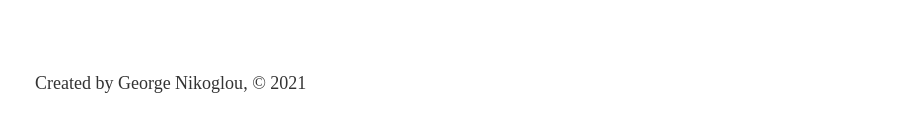
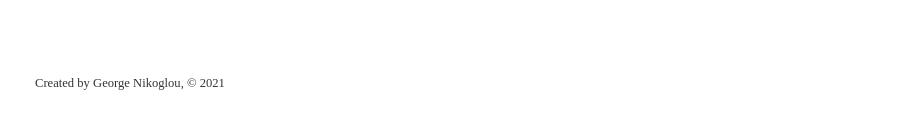
Before and after one commit to nison79/g-bootcamp, a Gatsby site: page / in a window 1280 px wide. Shown: the part 660-792 px from the top of the page, without its empty margins (178-1098 px from the left). Built offline with nearby package versions, Linux system fonts and the light colour scheme; Gatsby itself is replaced by a stand-in of ours.

Commit message:
footer-small

```diff
--- a/src/components/Footer.js
+++ b/src/components/Footer.js
@@ -1,5 +1,6 @@
 import React from 'react'
 import { graphql , useStaticQuery } from 'gatsby'
+import { text } from './Footer.module.scss'
 
 const Footer = () => {
   const data = useStaticQuery(graphql`
@@ -14,7 +15,7 @@ const Footer = () => {
   `)
   return (
     <footer>
-      <p>Created by {data.site.siteMetadata.author}, © 2021</p>
+      <p className={text}>Created by {data.site.siteMetadata.author}, © 2021</p>
     </footer>
   )
 }
--- /dev/null
+++ b/src/components/Footer.module.scss
@@ -0,0 +1,3 @@
+.text {
+  font-size: 0.7rem;
+}
```
